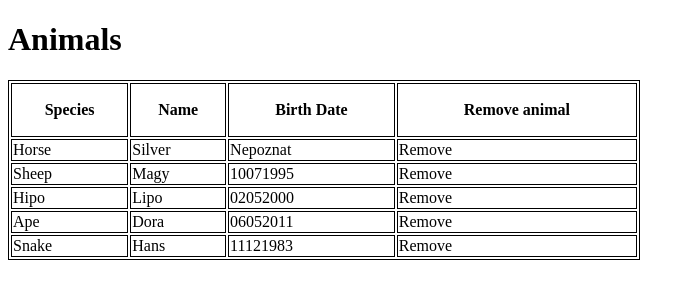
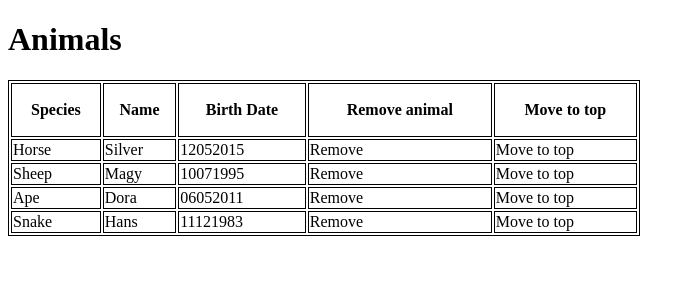
Before and after one commit to ikokyns/Zoo, an Angular app: page / in a window 1280 px wide. Shown: the top 300 px of the page, without its empty margins (0-695 px from the left). Built offline with nearby package versions, Linux system fonts and the light colour scheme.

Commit message:
Zadatak 4

```diff
--- a/src/app/animal/animal.component.html
+++ b/src/app/animal/animal.component.html
@@ -7,13 +7,15 @@
 			<th>Name</th>
 			<th>Birth Date</th>
 			<th>Remove animal</th>
+			<th>Move to top</th>
 		</tr>
 		<tr *ngFor="let animal of animals">
 			<td> {{ animal.species }} </td>
 			<td> {{ animal.name }} </td>
-			<td *ngIf="!animal.birthDate"> Nepoznat </td>
-			<td *ngIf="animal.birthDate" > {{ animal.birthDate }} </td>
+			<td *ngIf="!animal.dateOfBirth"> Nepoznat </td>
+			<td *ngIf="animal.dateOfBirth" > {{ animal.dateOfBirth }} </td>
 			<td><a (click)="removeAnimal(animal)">Remove</a></td>
+			<td><a (click)="moveToTop(animal)">Move to top</a></td>
 		</tr>
 
 	</table>
--- /dev/null
+++ b/src/app/animal/animal.ts
@@ -0,0 +1,12 @@
+export class Animal {
+	species: string;
+	name: string;
+	dateOfBirth: string;
+
+
+	constructor (species, name, dateOfBirth){
+		this.species = species,
+		this.name = name,
+		this.dateOfBirth = dateOfBirth
+		}
+}
--- a/src/app/animal/animalList.component.ts
+++ b/src/app/animal/animalList.component.ts
@@ -1,4 +1,5 @@
 import { Component } from '@angular/core';
+import { Animal } from './animal'
 
 @Component({
   selector: 'app-animal-list',
@@ -7,17 +8,22 @@ import { Component } from '@angular/core';
 })
 
 export class AnimalComponent {
-	private animals: any[] = [
-	  { species: 'Horse', name: 'Silver', birthDate: '' },
-	  { species: 'Sheep', name: 'Magy', birthDate: '10071995' },
-	  { species: 'Hipo', name: 'Lipo', birthDate: '02052000' },
-	  { species: 'Ape', name: 'Dora', birthDate: '06052011' },
-	  { species: 'Snake', name: 'Hans', birthDate: '11121983' },
+	animals = [
+	new Animal('Horse', 'Silver', '12052015'),
+	new Animal('Sheep', 'Magy', '10071995'),
+	new Animal('Ape', 'Dora', '06052011'),
+	new Animal('Snake', 'Hans', '11121983'),
 	];
+
 	removeAnimal (animal){
 
 		var i = this.animals.indexOf(animal);
 
 		this.animals.splice(i, 1);
 	}
+
+	moveToTop (animal){
+
+
+	}
 }
```
